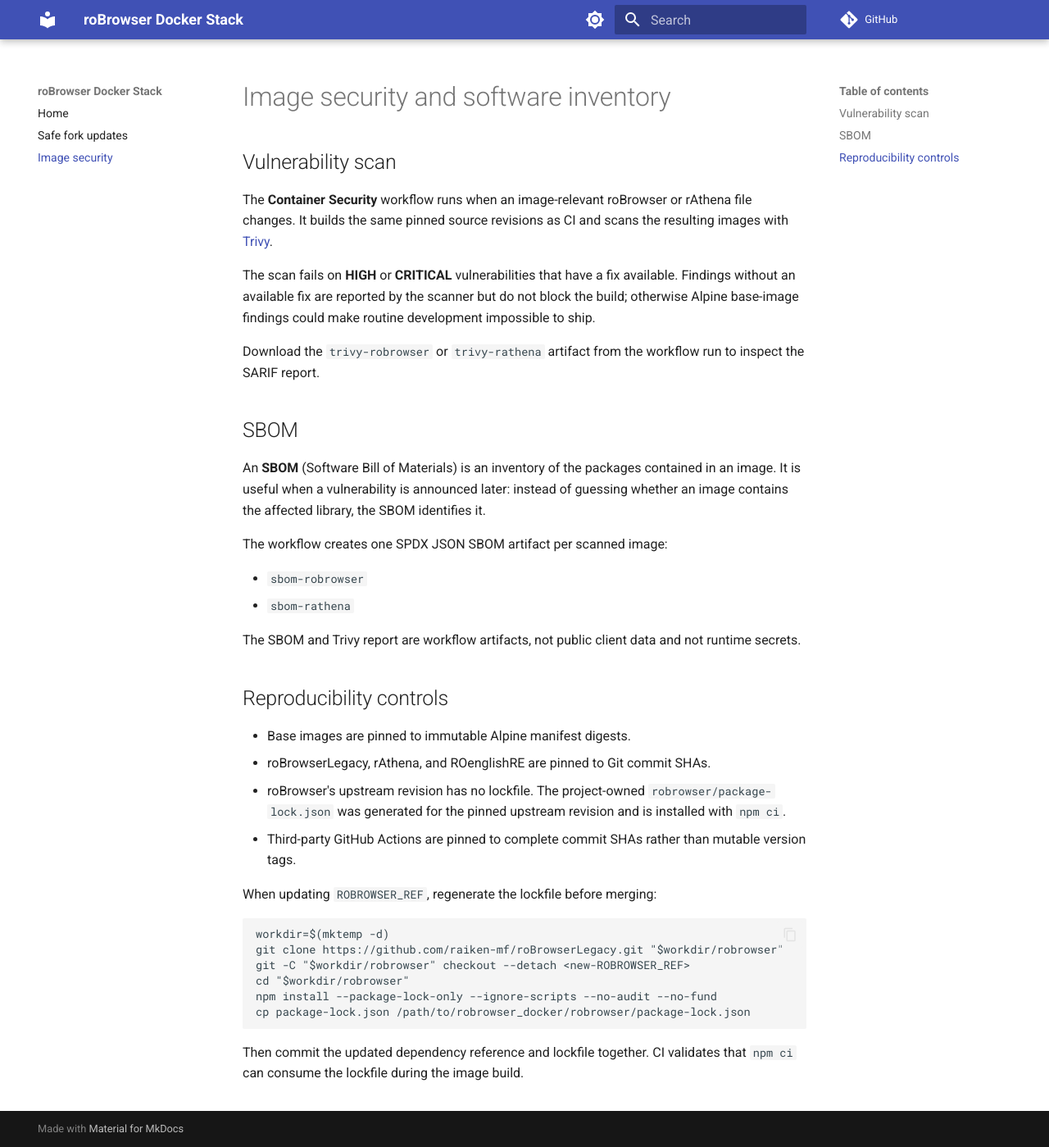
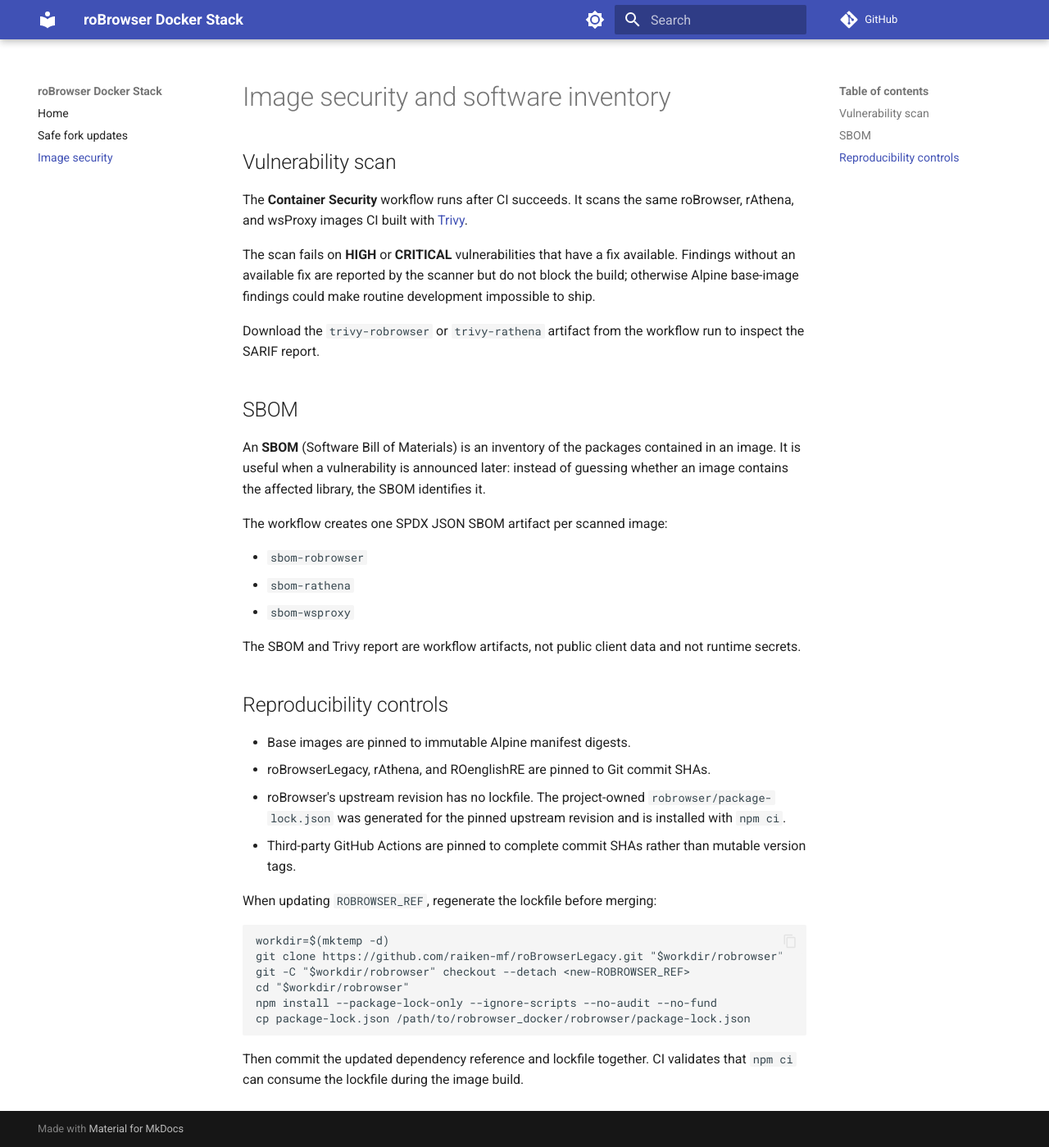
Before and after one commit to raiken-mf/robrowser_docker, an MkDocs documentation site: the page built from docs/security.md, in a window 1280 px wide and 1399 px high. Shown: the whole window at 82% size. Built offline with MkDocs 1.6.1 and Material for MkDocs 9.7.7, drawn with Linux system fonts in a browser that asks for light colours; comment, search, counter and statistics services are not loaded.

Commit message:
ci: gate publishing on security scans and add wsproxy

```diff
--- a/docker-compose-common.yml
+++ b/docker-compose-common.yml
@@ -22,7 +22,7 @@ services:
 
   wsproxy:
     container_name: "wsproxy"
-    image: ghcr.io/raiken-mf/wsproxy:1.2.32
+    image: ghcr.io/raiken-mf/wsproxy:${WSPROXY_IMAGE_TAG:-stable}
     restart: always
     command: ["-a", "ragnarok-login:6900,ragnarok-char:6121,ragnarok-map:5121"]
     tty: true
--- a/docs/security.md
+++ b/docs/security.md
@@ -2,7 +2,7 @@
 
 ## Vulnerability scan
 
-The **Container Security** workflow runs when an image-relevant roBrowser or rAthena file changes. It builds the same pinned source revisions as CI and scans the resulting images with [Trivy](https://github.com/aquasecurity/trivy).
+The **Container Security** workflow runs after CI succeeds. It scans the same roBrowser, rAthena, and wsProxy images CI built with [Trivy](https://github.com/aquasecurity/trivy).
 
 The scan fails on **HIGH** or **CRITICAL** vulnerabilities that have a fix available. Findings without an available fix are reported by the scanner but do not block the build; otherwise Alpine base-image findings could make routine development impossible to ship.
 
@@ -16,6 +16,7 @@ The workflow creates one SPDX JSON SBOM artifact per scanned image:
 
 - `sbom-robrowser`
 - `sbom-rathena`
+- `sbom-wsproxy`
 
 The SBOM and Trivy report are workflow artifacts, not public client data and not runtime secrets.
 
```
Also changed, not shown: 9 other files.
